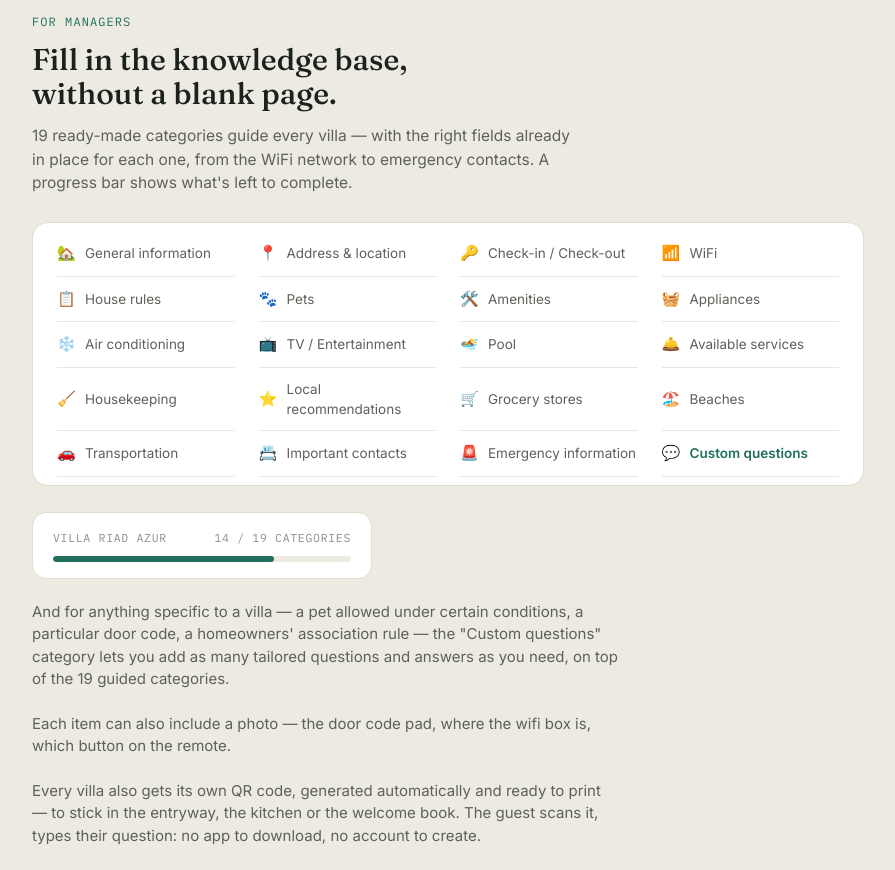
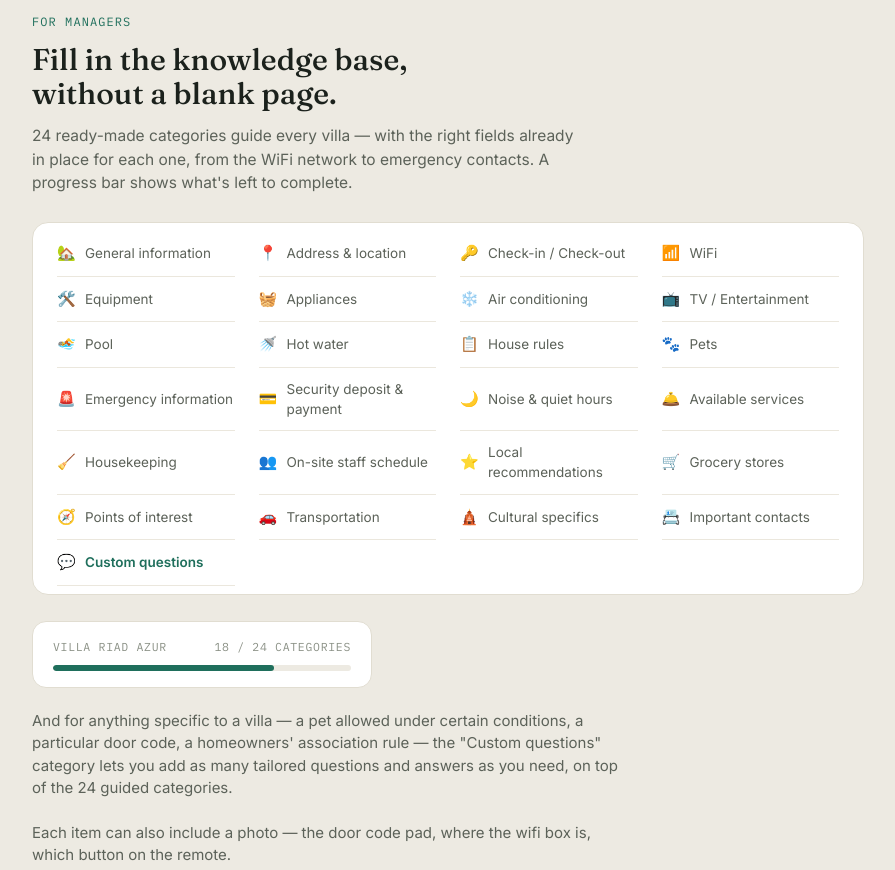
Before and after one commit to MaximeDelescot/villa-concierge-worker, a website: page public/index.html in a window 1280 px wide. Shown: the part 2280-3150 px from the top of the page, without its empty margins (192-1087 px from the left). Drawn offline with Linux system fonts and the light colour scheme.

Commit message:
Sync landing page category grid with the 25 real app categories

```diff
--- a/public/index.html
+++ b/public/index.html
@@ -1119,37 +1119,42 @@
     <div class="wrap">
       <div class="kicker">For managers</div>
       <h2>Fill in the knowledge base, without a blank page.</h2>
-      <p class="section-sub">19 ready-made categories guide every villa — with the right fields already in place for each one, from the WiFi network to emergency contacts. A progress bar shows what's left to complete.</p>
+      <p class="section-sub">24 ready-made categories guide every villa — with the right fields already in place for each one, from the WiFi network to emergency contacts. A progress bar shows what's left to complete.</p>
 
       <div class="kb-grid">
         <div class="kb-grid-item"><span class="em">🏡</span>General information</div>
         <div class="kb-grid-item"><span class="em">📍</span>Address &amp; location</div>
         <div class="kb-grid-item"><span class="em">🔑</span>Check-in / Check-out</div>
         <div class="kb-grid-item"><span class="em">📶</span>WiFi</div>
-        <div class="kb-grid-item"><span class="em">📋</span>House rules</div>
-        <div class="kb-grid-item"><span class="em">🐾</span>Pets</div>
-        <div class="kb-grid-item"><span class="em">🛠️</span>Amenities</div>
+        <div class="kb-grid-item"><span class="em">🛠️</span>Equipment</div>
         <div class="kb-grid-item"><span class="em">🧺</span>Appliances</div>
         <div class="kb-grid-item"><span class="em">❄️</span>Air conditioning</div>
         <div class="kb-grid-item"><span class="em">📺</span>TV / Entertainment</div>
         <div class="kb-grid-item"><span class="em">🏊</span>Pool</div>
+        <div class="kb-grid-item"><span class="em">🚿</span>Hot water</div>
+        <div class="kb-grid-item"><span class="em">📋</span>House rules</div>
+        <div class="kb-grid-item"><span class="em">🐾</span>Pets</div>
+        <div class="kb-grid-item"><span class="em">🚨</span>Emergency information</div>
+        <div class="kb-grid-item"><span class="em">💳</span>Security deposit &amp; payment</div>
+        <div class="kb-grid-item"><span class="em">🌙</span>Noise &amp; quiet hours</div>
         <div class="kb-grid-item"><span class="em">🛎️</span>Available services</div>
         <div class="kb-grid-item"><span class="em">🧹</span>Housekeeping</div>
+        <div class="kb-grid-item"><span class="em">👥</span>On-site staff schedule</div>
         <div class="kb-grid-item"><span class="em">⭐</span>Local recommendations</div>
         <div class="kb-grid-item"><span class="em">🛒</span>Grocery stores</div>
-        <div class="kb-grid-item"><span class="em">🏖️</span>Beaches</div>
+        <div class="kb-grid-item"><span class="em">🧭</span>Points of interest</div>
         <div class="kb-grid-item"><span class="em">🚗</span>Transportation</div>
+        <div class="kb-grid-item"><span class="em">🛕</span>Cultural specifics</div>
         <div class="kb-grid-item"><span class="em">📇</span>Important contacts</div>
-        <div class="kb-grid-item"><span class="em">🚨</span>Emergency information</div>
         <div class="kb-grid-item custom"><span class="em">💬</span>Custom questions</div>
       </div>
 
       <div class="kb-progress-demo">
-        <div class="label"><span>Villa Riad Azur</span><span>14 / 19 categories</span></div>
+        <div class="label"><span>Villa Riad Azur</span><span>18 / 24 categories</span></div>
         <div class="kb-progress-bar"><div class="kb-progress-fill"></div></div>
       </div>
 
-      <p class="kb-note">And for anything specific to a villa — a pet allowed under certain conditions, a particular door code, a homeowners' association rule — the "Custom questions" category lets you add as many tailored questions and answers as you need, on top of the 19 guided categories.</p>
+      <p class="kb-note">And for anything specific to a villa — a pet allowed under certain conditions, a particular door code, a homeowners' association rule — the "Custom questions" category lets you add as many tailored questions and answers as you need, on top of the 24 guided categories.</p>
 
       <p class="kb-note">Each item can also include a photo — the door code pad, where the wifi box is, which button on the remote.</p>
 
```
Also changed, not shown: public/vitrine-fr.html (+12 -7 lines).
